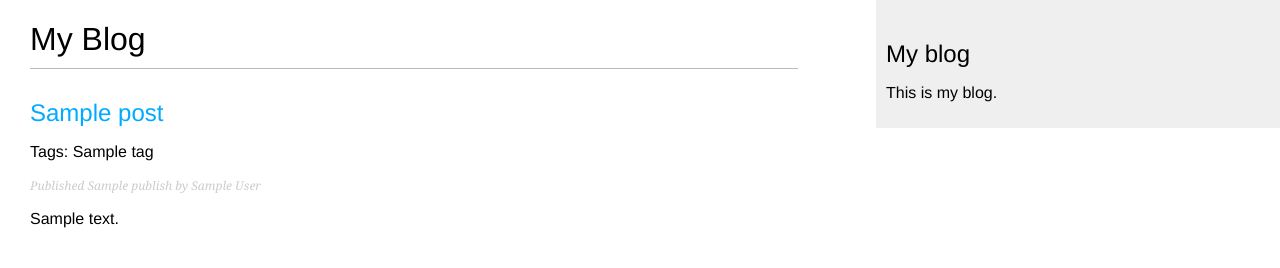
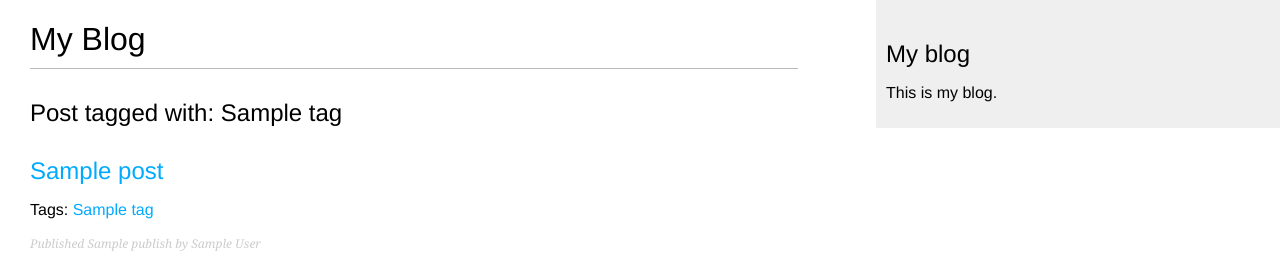
Before and after one commit to newdev-creator/django-blog-app, a Django app: template mysite/blog/templates/blog/post/list.html in a window 1280 px wide. Shown: the top 268 px of the page. Run offline with Django 5.2, Linux system fonts and the light colour scheme; the template is opened without the code that fills it: most values are stand-ins (such as "Sample title", 1, 10 or a date in 2020).

Commit message:
FEAT: post tag views

```diff
--- a/mysite/blog/templates/blog/post/list.html
+++ b/mysite/blog/templates/blog/post/list.html
@@ -4,17 +4,26 @@
 
 {% block content %}
   <h1>My Blog</h1>
+  {% if tag %}
+    <h2>Post tagged with: {{ tag.name }}</h2>
+  {% endif %}
   {% for post in posts %}
     <h2>
       <a href="{{ post.get_absolute_url }}">
         {{ post.title }}
       </a>
     </h2>
-    <p class="tags">Tags: {{ post.tags.all|join:", " }}</p>
+    <p class="tags">Tags:
+      {% for tag in post.tag.all %}
+        <a href="{% url 'blog:post_list_by_tag' tag.slug %}">
+          {{ tag.name }}
+        </a>{% if not forloop.last %}, {% endif %}
+      {% endfor %}
+    </p>
     <p class="date">
       Published {{ post.publish }} by {{ post.author }}
     </p>
     {{ post.body|truncatewords:30|linebreaks }}
   {% endfor %}
-  {% include "pagination.html" with page=page_obj %}
+  {% include "pagination.html" with page=posts %}
 {% endblock %}
```
Also changed, not shown: mysite/blog/urls.py (+7 -2 lines), mysite/blog/views.py (+10 -2 lines).
